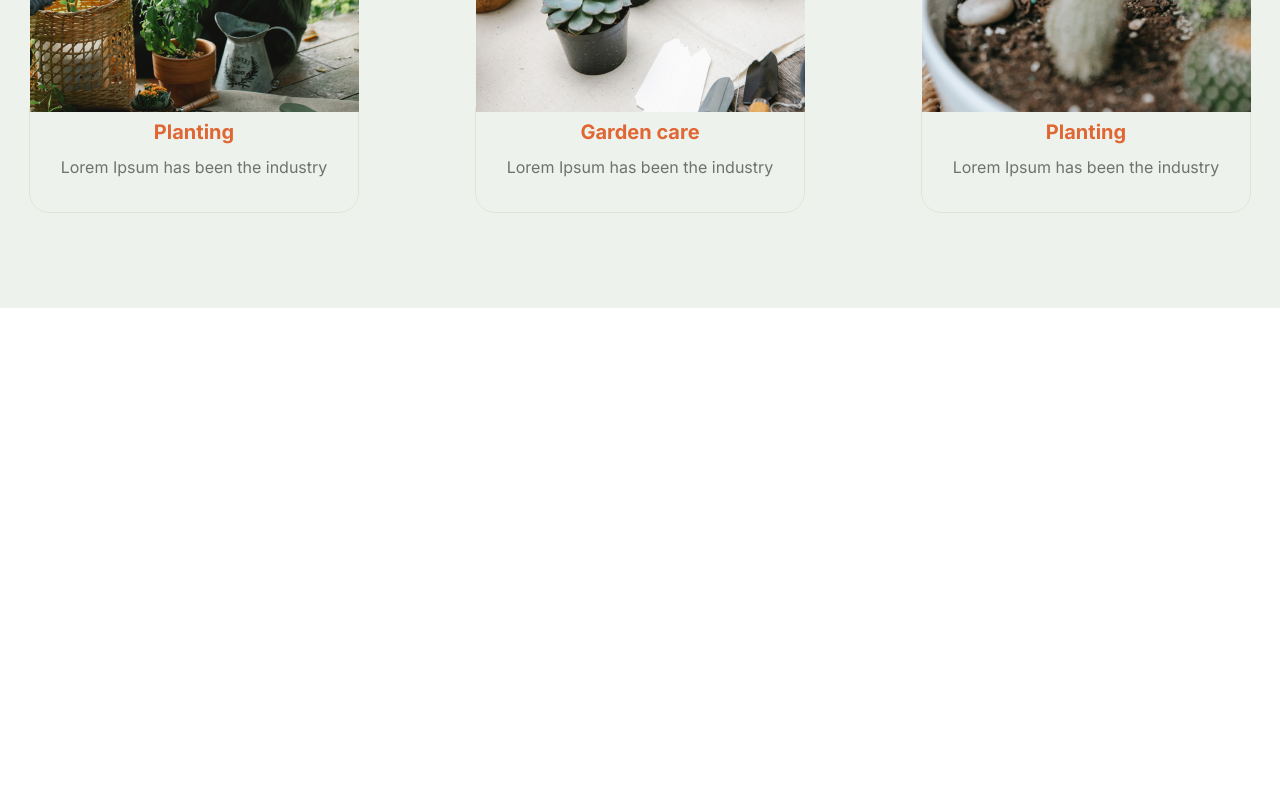
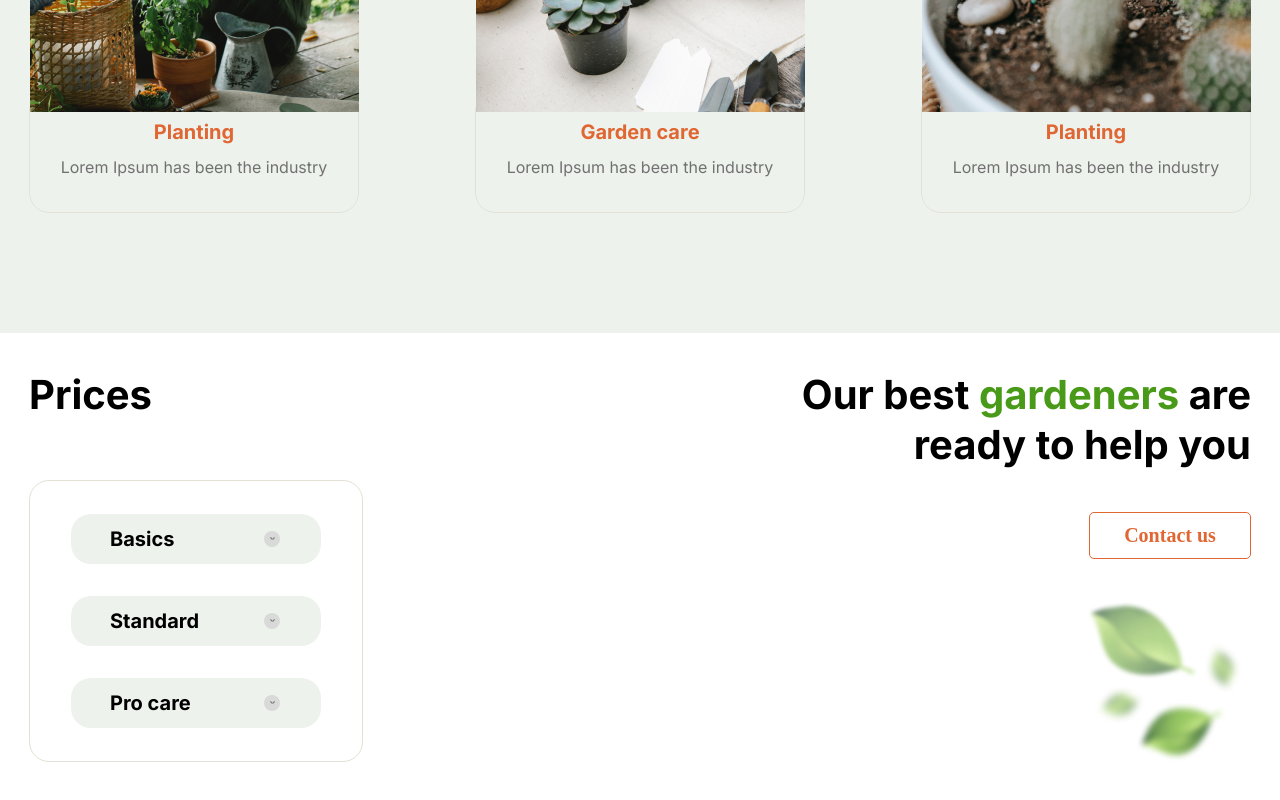
Before and after one commit to dpitalenko/plants, a plain HTML site: page index.html in a window 1280 px wide. Shown: the part 2289-3089 px from the top of the page. Before the commit the page ends 2597 px from the top, so only its background shows below. Drawn offline with Linux system fonts and the light colour scheme; a web font is replaced by a local one.

Commit message:
feat: add price section

```diff
--- a/index.html
+++ b/index.html
@@ -229,6 +229,46 @@
         </div>
       </div>
     </section>
+    <section class="price" id="price-section">
+      <div class="container">
+        <div class="wrap">
+          <div class="prices">
+            <h3 class="prices__title">
+              Prices
+            </h3>
+            <div class="price-type">
+              <div class="price-type__item">
+                <p class="price-type__text">
+                  Basics
+                </p>
+                <span class="price-type__arrow"></span>
+              </div>
+              <div class="price-type__item">
+                <p class="price-type__text">
+                  Standard
+                </p>
+                <span class="price-type__arrow"></span>
+              </div>
+              <div class="price-type__item">
+                <p class="price-type__text">
+                  Pro care
+                </p>
+                <span class="price-type__arrow"></span>
+              </div>
+            </div>
+          </div>
+          <div class="help">
+            <h3 class="help__title">
+              Our best <span class="help__span">gardeners</span> are ready to help you
+            </h3>
+            <a class="help__link" href="#">
+              Contact us
+            </a>
+            <img class="help__img" src="/assets/images/small-leafs.png" alt="small leafs" title="leafs">
+          </div>
+        </div>
+      </div>
+    </section>
   </main>
   <script src="/index.js" defer></script>
 </body>
--- a/main.scss
+++ b/main.scss
@@ -4,6 +4,7 @@
 @import "sass/sections/offer";
 @import "sass/sections/about";
 @import "sass/sections/service";
+@import "sass/sections/price";
 
 .container {
   width: 1222px;
--- a/sass/components/_prices.scss
+++ b/sass/components/_prices.scss
@@ -0,0 +1,44 @@
+@import "../core/typography";
+
+%price-block {
+  margin-bottom: 32px;
+  padding: 13px 41px 13px 39px;
+  display: flex;
+  justify-content: space-between;
+  align-items: center;
+  width: 250px;
+  height: 50px;
+  background: $bgcolor-lightgreen;
+  border-radius: 20px;
+  cursor: pointer;
+}
+
+%price-text {
+  font-family: $font-main;
+  font-weight: 700;
+  font-size: 20px;
+  color: $color-black;
+}
+
+%price-arrow-circle {
+  display: block;
+  width: 16px;
+  height: 16px;
+  background: #d9d9d9;
+  border-radius: 100px;
+}
+
+%price-arrow {
+  content: '';
+  position: absolute;
+  display: block;
+  width: 3px;
+  height: 0.5px;
+  border-radius: 100px;
+  top: 7px;
+  background-color: $color-lightgray;
+}
+
+%active-price-block {
+
+}
--- a/sass/core/_typography.scss
+++ b/sass/core/_typography.scss
@@ -8,7 +8,6 @@ $color-gray: #636060;
 $color-black: #000000;
 $color-white: #ffffff;
 
-
 $color-links: #010201;
 $color-border: #e3e1d5;
 
--- a/sass/pages/_index.scss
+++ b/sass/pages/_index.scss
@@ -19,3 +19,12 @@ h2 {
   font-size: 40px;
   color: $color-green;
 }
+
+h3 {
+  margin: 0;
+  font-family: $font-main;
+  font-weight: 700;
+  font-size: 40px;
+  color: $color-black;
+  line-height: 1.25em;
+}
--- /dev/null
+++ b/sass/sections/_price.scss
@@ -0,0 +1,86 @@
+@import "../core/typography";
+@import "../components/buttons";
+@import "../components/prices";
+
+.price {
+  margin: 37px 0 100px;
+}
+
+.wrap {
+  display: flex;
+  justify-content: space-between;
+}
+
+.price-type {
+  margin-top: 60px;
+  padding: 33px 41px;
+  border: 1px solid $color-border;
+  border-radius: 20px;
+
+  .price-type__item {
+    @extend %price-block;
+
+    &:last-child {
+      margin-bottom: 0;
+    }
+
+    .price-type__text {
+      @extend %price-text;
+    }
+
+    .price-type__arrow {
+      @extend %price-arrow-circle;
+      position: relative;
+
+      &:before {
+        @extend %price-arrow;
+        left: 5.5px;
+        transform: rotate(45deg);
+      }
+
+      &::after {
+        @extend %price-arrow;
+        left: 7.5px;
+        transform: rotate(-45deg);
+      }
+    }
+  }
+}
+
+.help {
+  width: 455px;
+
+  .help__title {
+    text-align: right;
+
+    .help__span {
+      color: $color-green;
+    }
+  }
+
+  .help__link {
+    margin: 42px 0 0 auto;
+    padding: 11px 0;
+    display: block;
+    width: 160px;
+    font-family: $font-title;
+    font-weight: 700;
+    font-size: 20px;
+    color: $color-orange;
+    text-align: center;
+    border: 1px solid $color-orange;
+    border-radius: 5px;
+    transition: all 0.5s ease;
+
+    &:hover {
+      color: $color-white;
+      background: $color-orange;
+      transition: all 0.5s ease;
+    }
+  }
+
+  .help__img {
+    display: block;
+    margin: 34px 0 0 auto;
+  }
+}
--- a/sass/sections/_service.scss
+++ b/sass/sections/_service.scss
@@ -3,7 +3,7 @@
 @import "../components/cards";
 
 .service {
-  padding: 40px 0;
+  padding: 40px 0 65px;
   background: $bgcolor-lightgreen;
 }
 
```
Also changed, not shown: main.css, 1 other file.
